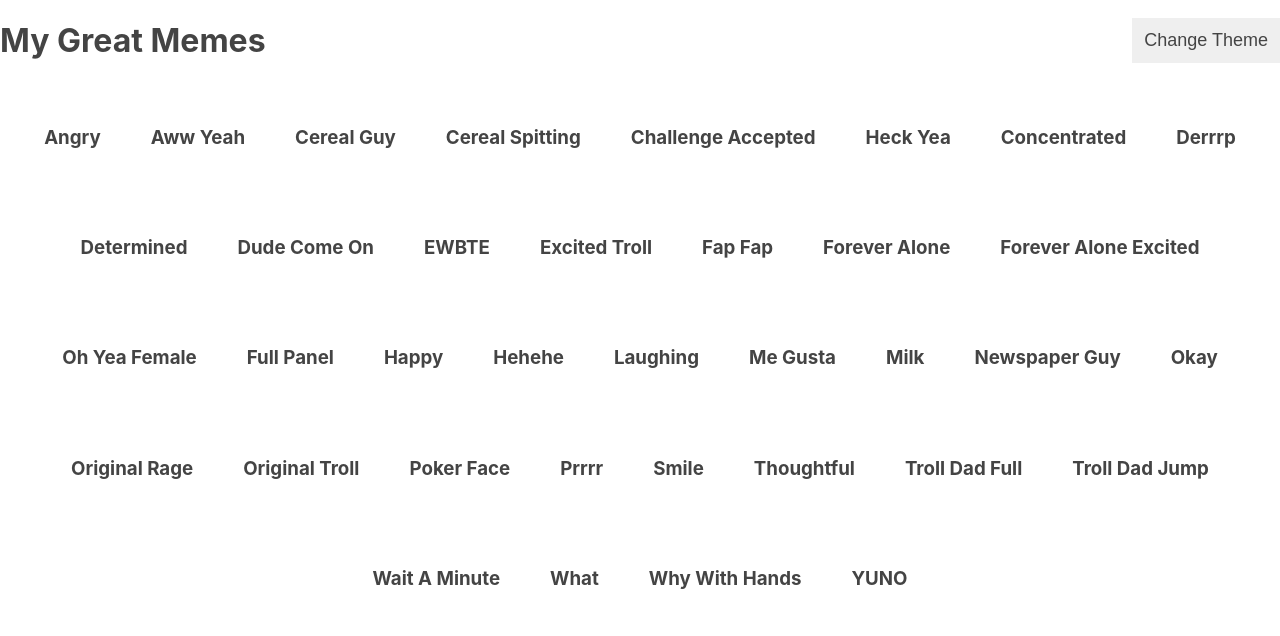
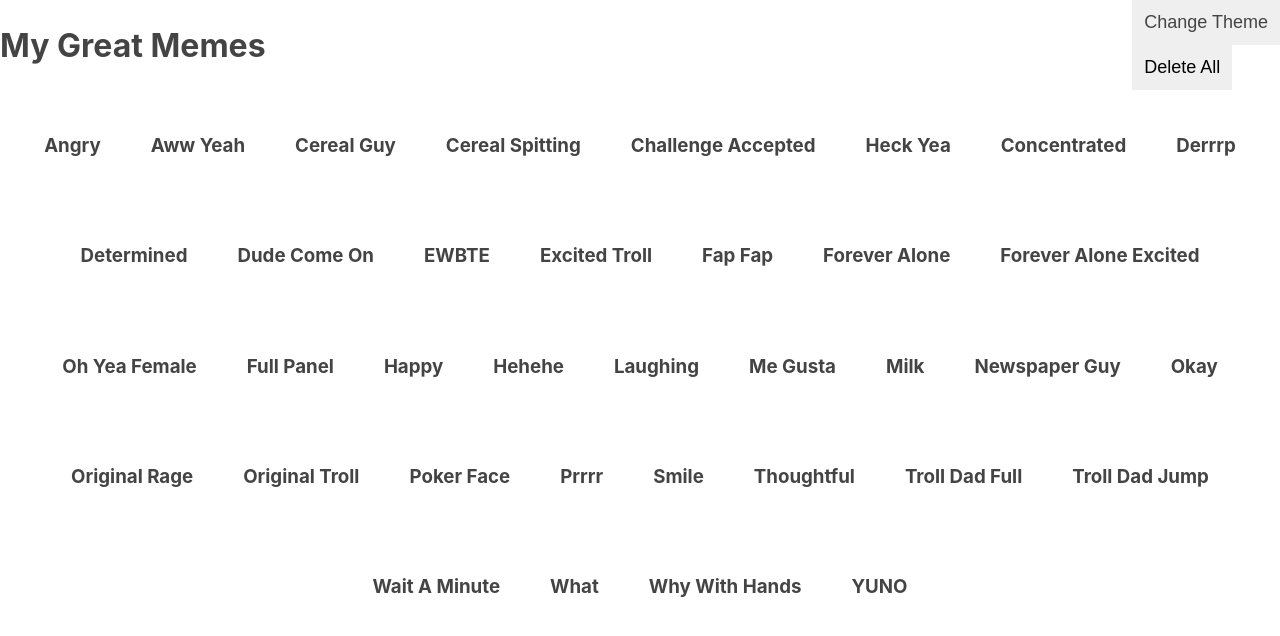
Before and after one commit to sei-curiosity/hw-week08day02-03-lifecycle-events-axios, a React (Create React App) app in the folder lifecycle-axios/: page / in a window 1280 px wide. Shown: the top 636 px of the page. Built offline with nearby package versions, Linux system fonts and the light colour scheme.

Commit message:
updated theme process, finished fourth section: delete all

```diff
--- a/lifecycle-axios/src/App.js
+++ b/lifecycle-axios/src/App.js
@@ -25,14 +25,19 @@ class App extends Component {
     return theme ? { theme: dark, type: theme } : { theme: white, type: theme };
   };
 
+  onDeleteAllMemes = () => {
+    this.setState({ memes: [] });
+  };
+
   render() {
-    const { getCurrentTheme, onChangeTheme } = this;
+    const { getCurrentTheme, onChangeTheme, onDeleteAllMemes } = this;
 
     return (
       <div className="App">
         <Navbar
           getCurrentTheme={getCurrentTheme}
           onChangeTheme={onChangeTheme}
+          onDeleteAllMemes={onDeleteAllMemes}
         />
         <div className="memes flex flex-wrap justify-content-center align-items-center">
           {this.state.memes.map(meme => (
--- /dev/null
+++ b/lifecycle-axios/src/components/DeleteAllMemes.jsx
@@ -0,0 +1,11 @@
+import React from "react";
+
+const DeleteAllMemes = props => {
+  return (
+    <button className={`clickable`} onClick={props.onDeleteAllMemes}>
+      Delete All
+    </button>
+  );
+};
+
+export default DeleteAllMemes;
--- a/lifecycle-axios/src/components/Navbar.jsx
+++ b/lifecycle-axios/src/components/Navbar.jsx
@@ -1,5 +1,6 @@
 import React from "react";
 import Theme from "./Theme";
+import DeleteAllMemes from "./DeleteAllMemes";
 
 const Navbar = props => {
   const { theme } = props.getCurrentTheme();
@@ -7,10 +8,16 @@ const Navbar = props => {
   return (
     <div className="flex align-items-center justify-content-between">
       <h1 className={color}>My Great Memes</h1>
-      <Theme
-        onChangeTheme={props.onChangeTheme}
-        getCurrentTheme={props.getCurrentTheme}
-      />
+      <div>
+        <div>
+          <Theme
+            onChangeTheme={props.onChangeTheme}
+            getCurrentTheme={props.getCurrentTheme}
+          />
+        </div>
+
+        <DeleteAllMemes onDeleteAllMemes={props.onDeleteAllMemes} />
+      </div>
     </div>
   );
 };
--- a/lifecycle-axios/src/components/Theme.jsx
+++ b/lifecycle-axios/src/components/Theme.jsx
@@ -1,25 +1,17 @@
 import React from "react";
 
-let oldTheme = null;
 const Theme = props => {
   const { theme, type } = props.getCurrentTheme();
   const [color, background, , btn] = theme;
 
-  document.body.classList.add(background);
-  if (oldTheme) {
-    document.body.classList.remove(oldTheme);
-  }
-
-  oldTheme = background;
+  document.body.style.backgroundColor = `var(--${background})`;
   return (
-    <div>
     <button
       className={`clickable ${color} ${type ? background : ""} ${btn}`}
       onClick={props.onChangeTheme}
     >
       Change Theme
     </button>
-    </div>
   );
 };
 
```
Lines whose indentation alone changed are shown as unchanged.
